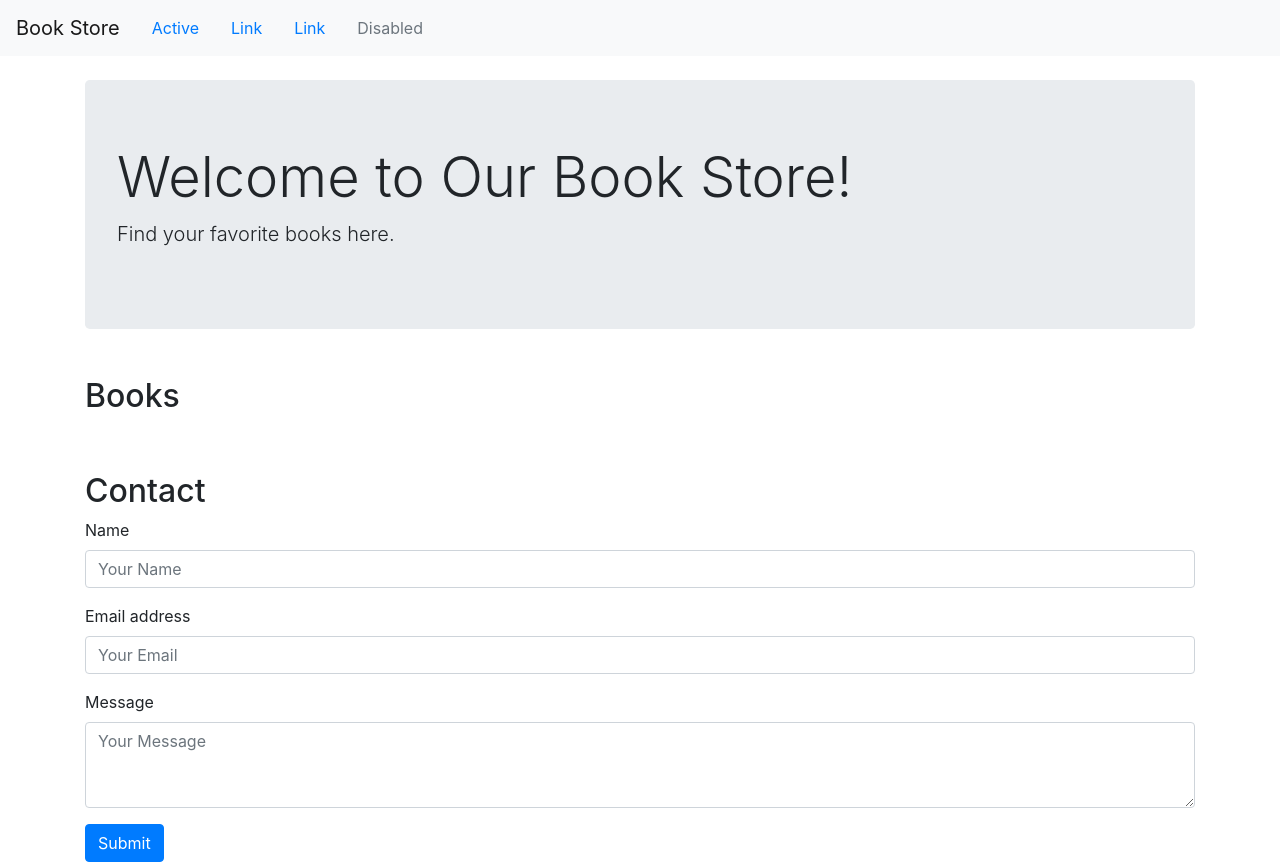
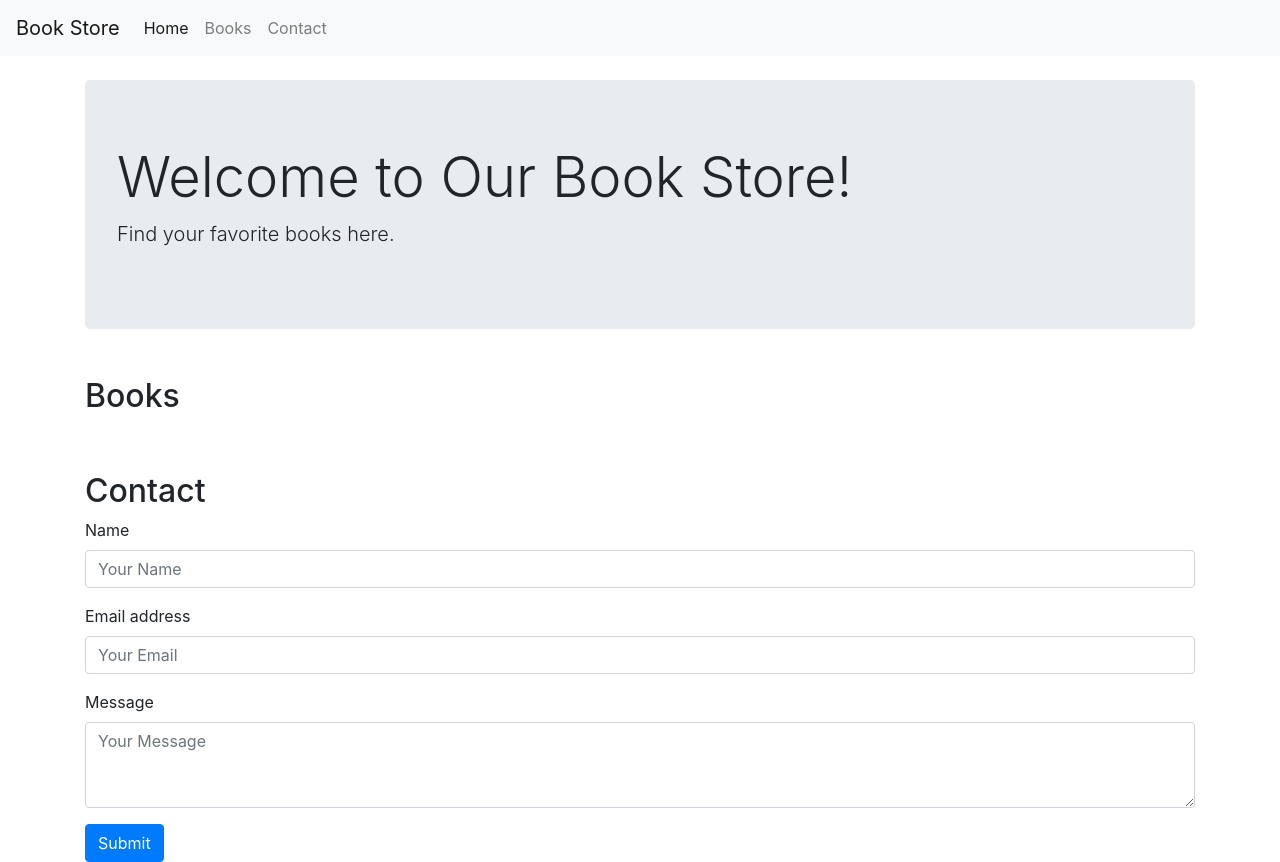
Before and after one commit to Ahmed-Mustafa132/book-store-with-bootstrab, a plain HTML site: page index.html in a window 1280 px wide. Drawn offline with nearby package versions, Linux system fonts and the light colour scheme; no server answers.

Commit message:
Update index.html

```diff
--- a/index.html
+++ b/index.html
@@ -24,18 +24,17 @@
         <span class="navbar-toggler-icon"></span>
       </button>
       <div class="collapse navbar-collapse" id="navbarNav">
-        <ul class="nav justify-content-center">
-          <li class="nav-item">
-            <a class="nav-link active" href="#">Active</a>
+        <ul class="navbar-nav">
+          <li class="nav-item active">
+            <a class="nav-link" href="#"
+              >Home <span class="sr-only">(current)</span></a
+            >
           </li>
           <li class="nav-item">
-            <a class="nav-link" href="#">Link</a>
+            <a class="nav-link" href="#books">Books</a>
           </li>
           <li class="nav-item">
-            <a class="nav-link" href="#">Link</a>
-          </li>
-          <li class="nav-item">
-            <a class="nav-link disabled" href="#">Disabled</a>
+            <a class="nav-link" href="#contact">Contact</a>
           </li>
         </ul>
       </div>
```
